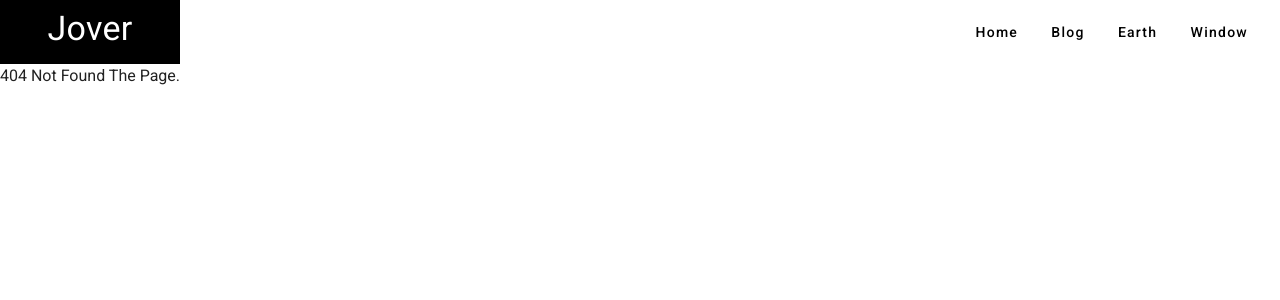
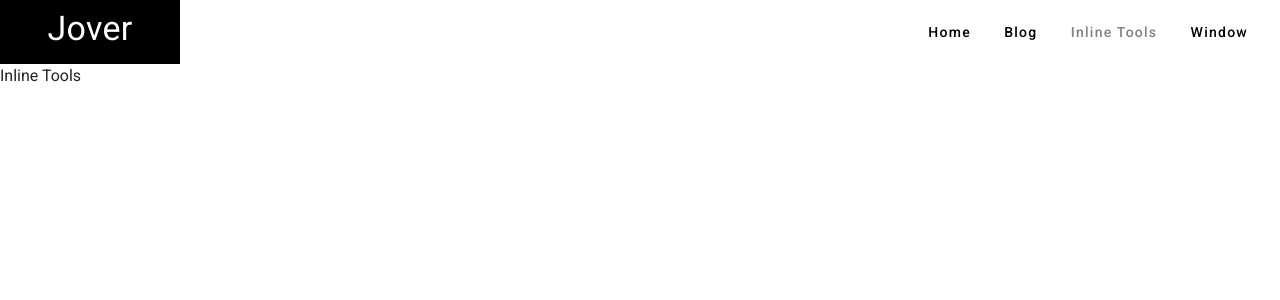
Before and after one commit to JoverSite/web-front, a Vue app: page /inline-tools in a window 1280 px wide. Before the commit this address led to /404. Shown: the top 300 px of the page. Built offline with nearby package versions, Linux system fonts and the light colour scheme.

Commit message:
refactor(router): changed the Earth to Inline-tools

```diff
--- a/src/App.vue
+++ b/src/App.vue
@@ -63,9 +63,9 @@ export default class App extends Vue {
         router: 'Blog',
         isActive: this.$route.name === 'Blog',
       }, {
-        text: 'Earth',
-        router: 'Earth',
-        isActive: this.$route.name === 'Earth',
+        text: 'Inline Tools',
+        router: 'InlineTools',
+        isActive: this.$route.name === 'InlineTools',
       }, {
         text: 'Window',
         router: 'Window',
--- a/src/router/index.ts
+++ b/src/router/index.ts
@@ -14,9 +14,9 @@ const routes: Array<RouteConfig> = [
     name: 'Blog',
     component: () => import('@/views/Blog/index.vue'),
   }, {
-    path: '/earth',
-    name: 'Earth',
-    component: () => import('@/views/Earth/index.vue'),
+    path: '/inline-tools',
+    name: 'InlineTools',
+    component: () => import('@/views/InlineTools/index.vue'),
   }, {
     path: '/window',
     name: 'Window',
--- a/src/views/Earth/index.vue
+++ /dev/null
@@ -1,15 +0,0 @@
-<template>
-    <div>
-        Earth
-    </div>
-</template>
-
-<script>
-export default {
-  name: 'index',
-}
-</script>
-
-<style lang="scss" scoped>
-
-</style>
--- /dev/null
+++ b/src/views/InlineTools/index.vue
@@ -0,0 +1,18 @@
+<template>
+  <div>
+    Inline Tools
+  </div>
+</template>
+
+<script>
+import Vue from 'vue'
+import { Component } from 'vue-property-decorator'
+
+@Component({})
+export default class InlineTools extends Vue {
+}
+</script>
+
+<style lang="scss" scoped>
+
+</style>
```
